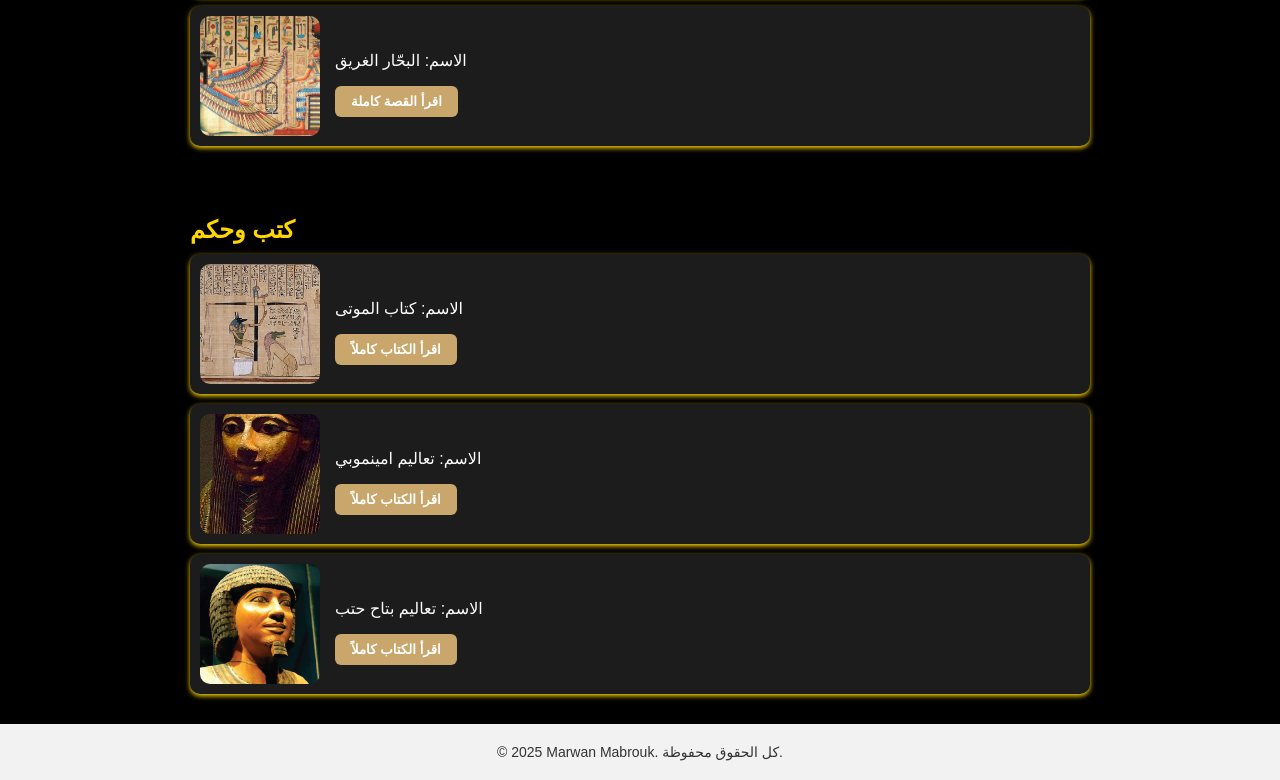
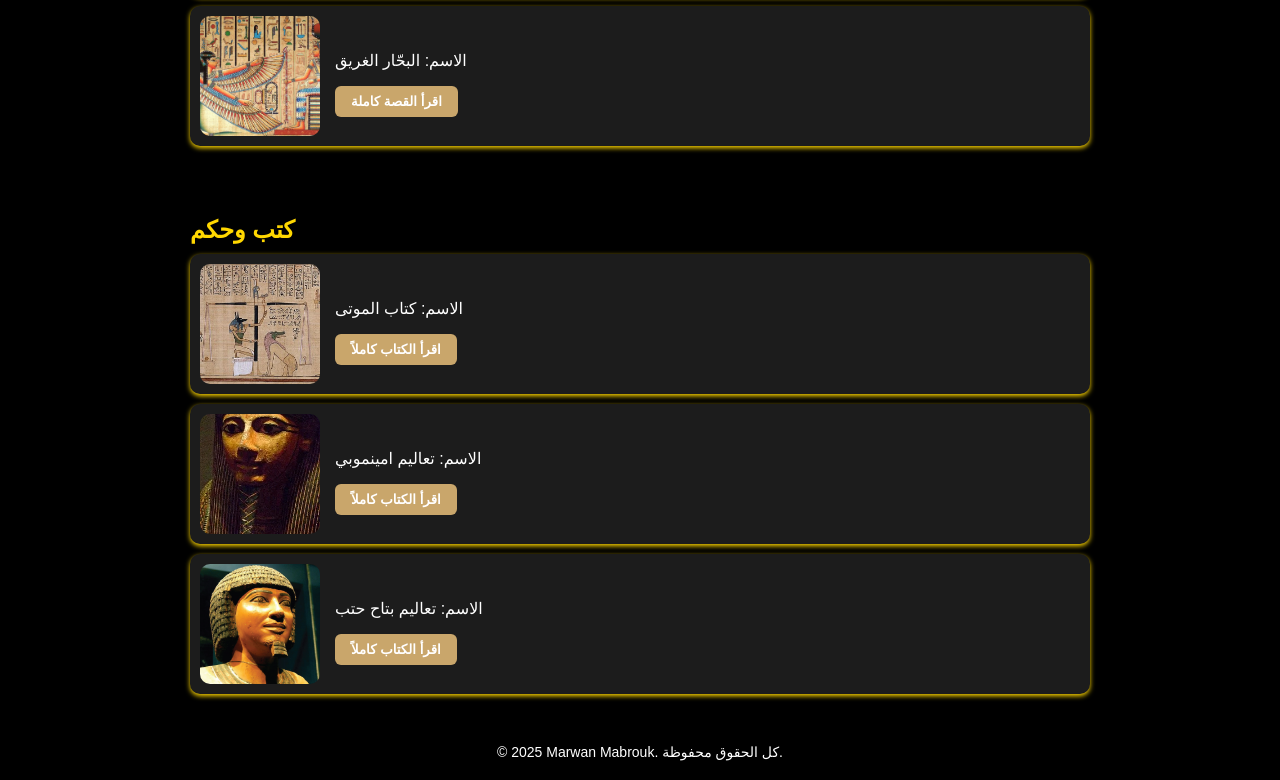
Before and after one commit to marwanmabrouk174-cell/egypt-ancient-project, a plain HTML site: page index.html in a window 1280 px wide. Shown: the part 1088-1868 px from the top of the page. Drawn offline with Linux system fonts and the light colour scheme.

Commit message:
Change footer background color to black

```diff
--- a/index.html
+++ b/index.html
@@ -40,7 +40,7 @@
 </section>
 
 <script src="main.js"></script>
-  <footer style="text-align:center; padding:20px; background:#f2f2f2; color:#333; font-size:14px;">
+  <footer style="text-align:center; padding:20px; background: black; color: white; font-size:14px;">
   © 2025 Marwan Mabrouk. كل الحقوق محفوظة.
   </footer>
 </body>
```
